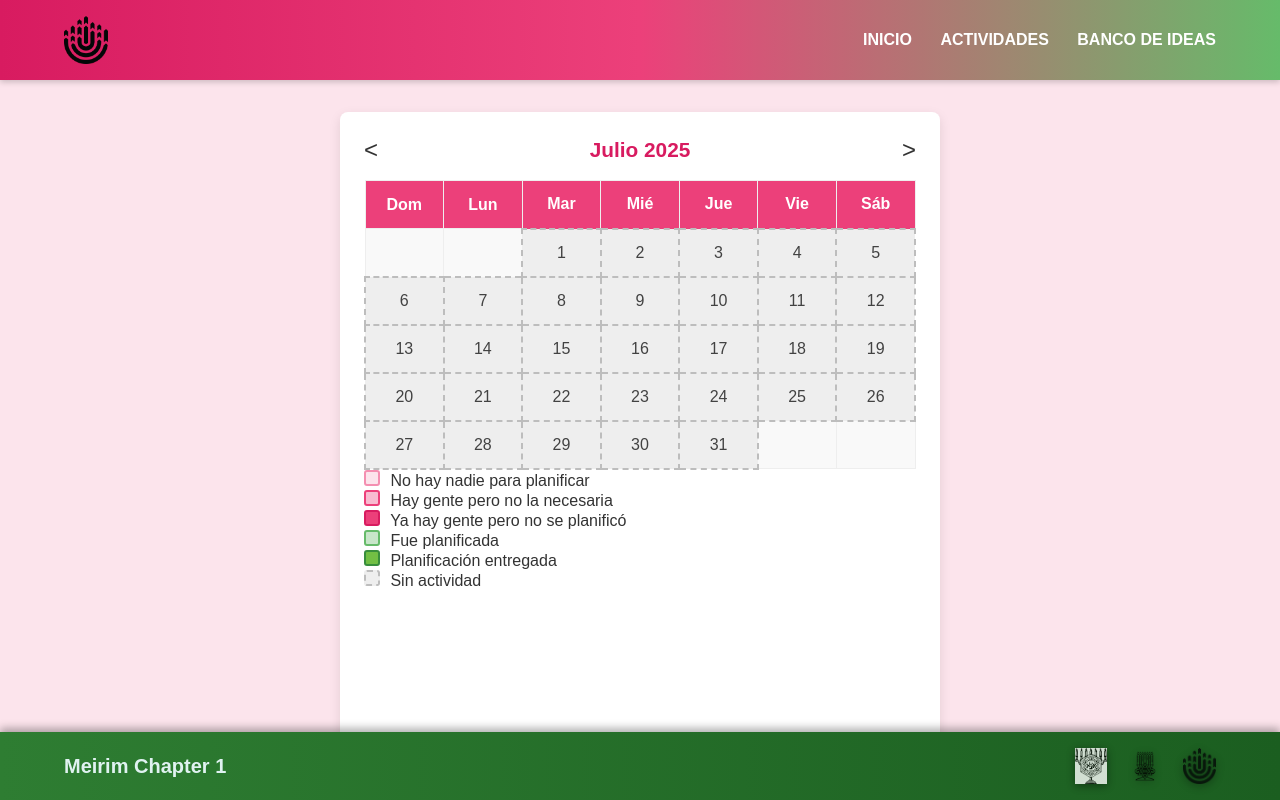
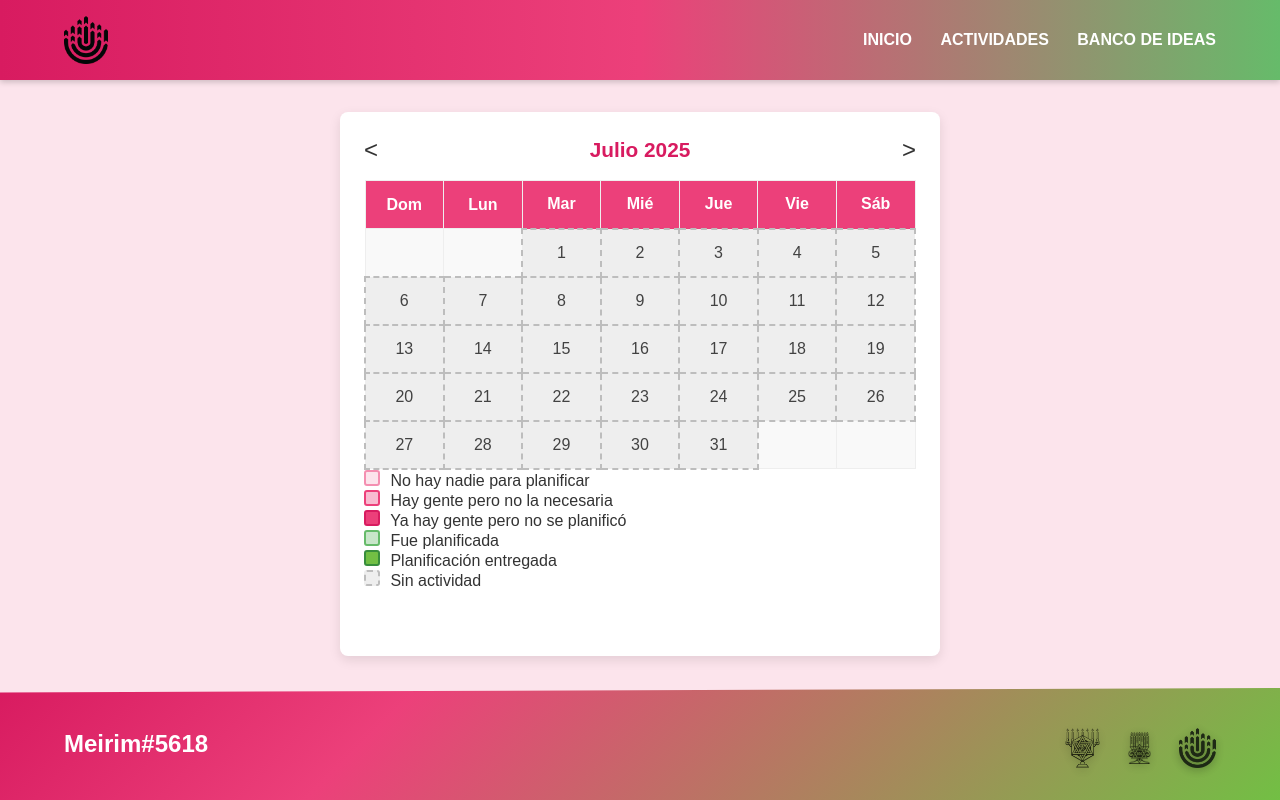
Before and after one commit to Bensagra/meirim-frontend, a plain HTML site: page planificar.html in a window 1280 px wide. Drawn offline with Linux system fonts and the light colour scheme; no server answers.

Commit message:
Enhance footer design with improved styles and update AZA logo image

```diff
--- a/planificar.css
+++ b/planificar.css
@@ -355,3 +355,114 @@ body { font-family: sans-serif; color: #333; background: #FCE4EC; min-height:100
 .form-container .btn-cancel {
   /* nada más, ya hereda position: absolute sobre el contenedor */
 }
+
+
+
+/* Footer mejorado */
+.site-footer {
+  position: relative;
+  background: linear-gradient(135deg, #388E3C 0%, #72BF44 100%);
+  color: #fff;
+  padding: 2.5rem 0;
+  clip-path: polygon(0 8%, 100% 0%, 100% 100%, 0% 100%);
+  overflow: hidden;
+  font-family: sans-serif;
+}
+
+/* Curva decorativa extra (opcional) */
+.site-footer::before {
+  content: '';
+  position: absolute;
+  top: -60px;
+  left: 0;
+  width: 100%;
+  height: 80px;
+  background: #fff;
+  border-radius: 50% 50% 0 0;
+  opacity: 0.15;
+}
+
+/* Contenido del footer */
+.footer-inner {
+  display: flex;
+  flex-wrap: wrap;
+  justify-content: space-between;
+  align-items: center;
+}
+
+/* Título grande */
+.footer-inner span {
+  font-size: 1.5rem;
+  font-weight: 600;
+}
+
+/* Logos con efecto hover */
+.footer-logos {
+  display: flex;
+  gap: 1.5rem;
+  margin-top: 0.5rem;
+}
+
+.footer-logos img {
+  height: 40px;
+  filter: drop-shadow(0 2px 4px rgba(0,0,0,0.4)) brightness(1.2);
+  transition: transform 0.3s ease, filter 0.3s ease;
+}
+
+.footer-logos img:hover {
+  transform: translateY(-6px) scale(1.15);
+  filter: drop-shadow(0 4px 8px rgba(0,0,0,0.6)) brightness(1.4);
+}
+
+/* En pantallas pequeñas, centra todo */
+@media (max-width: 640px) {
+  .footer-inner {
+    flex-direction: column;
+    text-align: center;
+    gap: 1rem;
+  }
+}
+
+.site-footer {
+  position: relative;
+  /* Degradado 3 colores: rosa fuerte → rosa medio → verde Meirim */
+  background: linear-gradient(135deg, #D81B60 0%, #EC407A 50%, #72BF44 100%);
+  color: #fff;
+  padding: 2.5rem 0;
+  clip-path: polygon(0 8%, 100% 0%, 100% 100%, 0% 100%);
+  overflow: hidden;
+  font-family: sans-serif;
+}
+
+/* Curva decorativa */
+.site-footer::before {
+  content: '';
+  position: absolute;
+  top: -60px;
+  left: 0;
+  width: 100%;
+  height: 80px;
+  background: #fff;
+  border-radius: 50% 50% 0 0;
+  opacity: 0.15;
+}
+
+
+.site-footer {
+  /* Degradado 3 colores: rosa fuerte → rosa medio → verde Meirim */
+  background: linear-gradient(135deg, #D81B60 0%, #EC407A 30%, #72BF44 100%);
+  clip-path: polygon(0 4%, 100% 0%, 100% 100%, 0% 100%);
+  padding: 2rem 0;  /* ligeramente menos alto */
+}
+
+.site-footer::before {
+  content: '';
+  position: absolute;
+  top: -40px;      /* menos alto */
+  left: 0;
+  width: 100%;
+  height: 40px;    /* más estrecho */
+  background: #fff;
+  border-radius: 50% 50% 0 0;
+  opacity: 0.1;    /* más tenue */
+}
--- a/planificar.html
+++ b/planificar.html
@@ -67,9 +67,9 @@
   <!-- Footer Meirim -->
   <footer class="site-footer">
     <div class="container footer-inner">
-      <span>Meirim Chapter 1</span>
+      <span>Meirim#5618</span>
       <div class="footer-logos">
-        <img src="images/aza.jpg"  alt="AZA Logo"  />
+        <img src="images/aza.png"  alt="AZA Logo"  />
         <img src="images/bbg.png" alt="BBG Logo" />
         <img src="images/bbyo.png" alt="BBYO Logo"/>
       </div>
```
Also changed, not shown: images/aza.png (added).
